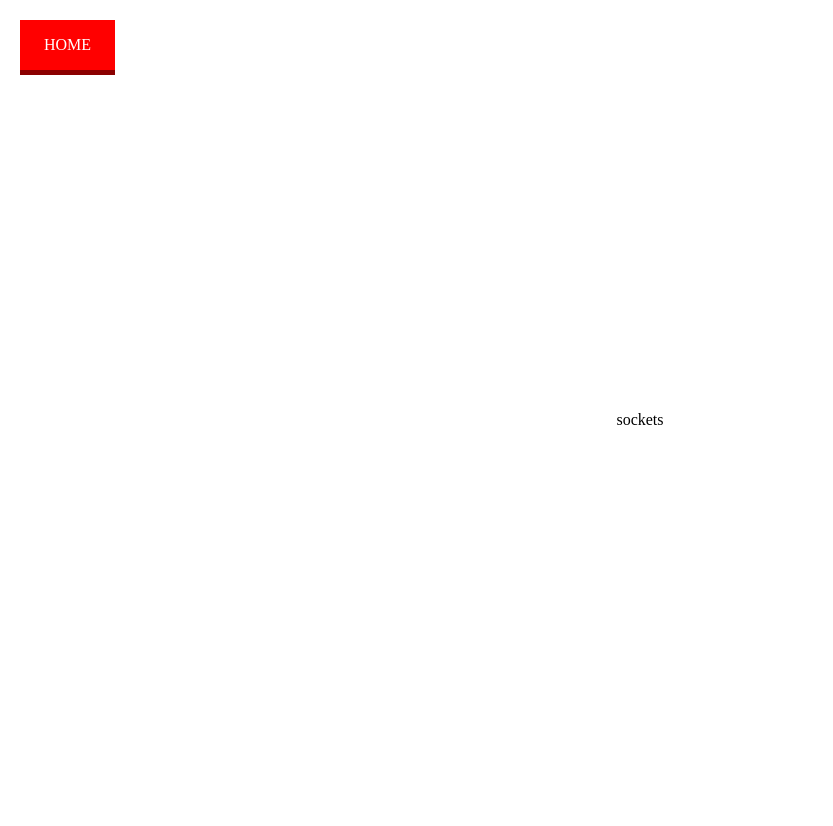
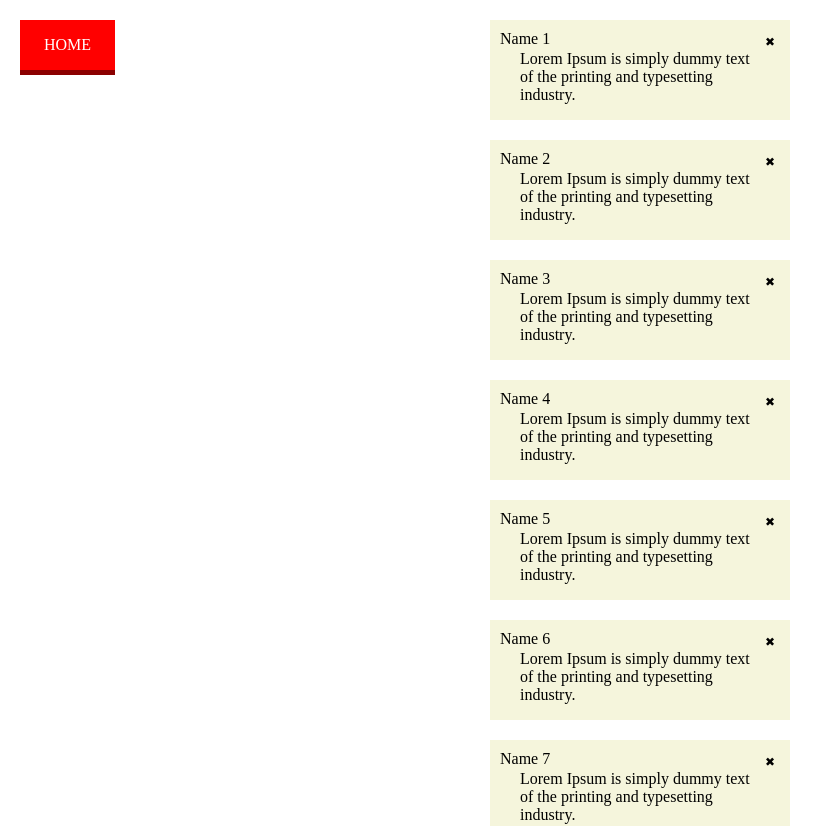
Before and after one commit to hoqua/fractions-and-sockets, a Vue app: page /sockets in a window 1280 px wide. Shown: the top 826 px of the page, without its empty margins (0-833 px from the left). Built offline with nearby package versions, Linux system fonts and the light colour scheme; no server answers; what vue-input-autowidth would draw is missing.

Commit message:
Added functionality to socket route

```diff
--- a/src/components/routes/Sockets.vue
+++ b/src/components/routes/Sockets.vue
@@ -1,17 +1,225 @@
 <template>
   <div class="flex-container">
     <slot></slot>
-    <p>sockets</p>
+    <div v-if="isError" class="error-box">
+      <div @click="isError = false" class="error-close-button"></div>
+      <p class="error-text">WS ERROR</p>
+    </div>
+    <div class="comment-section-wrapper">
+      <transition-group name="slide">
+        <div v-for="(comment, index) in commentsList" class="comment-wrapper" :key="comment.id">
+          <div class="comment-name">{{comment.userName}}</div>
+          <div class="comment-text">{{comment.text}}</div>
+          <div @click="dispatchDeleteAction(index)" class="comment-close-button"></div>
+        </div>
+      </transition-group>
+    </div>
   </div>
 </template>
 
 <script>
+  import {COMMENTARY_DELETE} from '../../actionTypes'
+
   export default {
-    name: "sockets"
+    name: "sockets",
+    data() {
+      return {
+        isError: false,
+        timeout: 3000,
+        wsUri: "ws://echo.websocket.org/",
+        commentsList: [
+          {
+            id: '1',
+            userName: 'Name 1',
+            text: 'Lorem Ipsum is simply dummy text of the printing and typesetting industry.'
+          },
+          {
+            id: '2',
+            userName: 'Name 2',
+            text: 'Lorem Ipsum is simply dummy text of the printing and typesetting industry.'
+          },
+          {
+            id: '3',
+            userName: 'Name 3',
+            text: 'Lorem Ipsum is simply dummy text of the printing and typesetting industry.'
+          },
+          {
+            id: '4',
+            userName: 'Name 4',
+            text: 'Lorem Ipsum is simply dummy text of the printing and typesetting industry.'
+          },
+          {
+            id: '5',
+            userName: 'Name 5',
+            text: 'Lorem Ipsum is simply dummy text of the printing and typesetting industry.'
+          },
+          {
+            id: '6',
+            userName: 'Name 6',
+            text: 'Lorem Ipsum is simply dummy text of the printing and typesetting industry.'
+          },
+          {
+            id: '7',
+            userName: 'Name 7',
+            text: 'Lorem Ipsum is simply dummy text of the printing and typesetting industry.'
+          },
+          {
+            id: '8',
+            userName: 'Name 8',
+            text: 'Lorem Ipsum is simply dummy text of the printing and typesetting industry.'
+          },
+          {
+            id: '9',
+            userName: 'Name 9',
+            text: 'Lorem Ipsum is simply dummy text of the printing and typesetting industry.'
+          },
+          {
+            id: '10',
+            userName: 'Name 10',
+            text: 'Lorem Ipsum is simply dummy text of the printing and typesetting industry.'
+          }
+        ],
+        taskQueue: [],
+      }
+    },
+    methods: {
+      dispatchDeleteAction(index) {
+        const call = {isActionsNeeded: true, actionName: COMMENTARY_DELETE, index: index}
+        this.websocket.send(JSON.stringify(call))
+        this.taskQueue.push(call)
+        setTimeout(() => this.verifyActionDone(index), this.timeout)
+      },
+      [COMMENTARY_DELETE](index) {
+        this.commentsList.splice(index, 1)
+        const foundedTask = this.searchInTaskQueue(index)
+        foundedTask === -1 ? this.isError = true : this.taskQueue.splice(foundedTask, 1)
+      },
+      onMessage(evt) {
+        const response = JSON.parse(evt.data)
+        if (response.isActionsNeeded) {
+          this[response.actionName](response.index)
+        }
+      },
+      verifyActionDone(index) {
+        this.searchInTaskQueue(index) === -1 ? null : this.isError = true
+      },
+      searchInTaskQueue(index) {
+        return this.taskQueue.findIndex(el => el.index === index)
+      },
+      onOpen(evt) {
+        console.log(evt)
+      },
+      onClose(evt) {
+        console.log(evt)
+      },
+      onError(evt) {
+        console.log(evt)
+      }
+    },
+    created() {
+      this.websocket = new WebSocket(this.wsUri);
+      this.websocket.onopen = (evt) => {
+        this.onOpen(evt)
+      }
+      this.websocket.onclose = (evt) => {
+        this.onClose(evt)
+      }
+      this.websocket.onmessage = (evt) => {
+        this.onMessage(evt)
+      }
+      this.websocket.onerror = (evt) => {
+        this.onError(evt)
+      }
+    },
+    destroyed() {
+      delete this.websocket.onopen
+      delete this.websocket.onclose
+      delete this.websocket.onmessage
+      delete this.websocket.onerror
+    }
   }
 </script>
 
 <style scoped>
+  .error-box {
+    position: absolute;
+    top: 15px;
+    right: 15px;
+    width: 150px;
+  }
 
+  .error-text {
+    position: absolute;
+    margin: 0;
+    right: 20px;
+    top: 5px;
+  }
+
+  .error-close-button {
+    height: 20px;
+    width: 20px;
+  }
+
+  .error-close-button:hover {
+    cursor: pointer;
+  }
+
+  .comment-section-wrapper {
+    height: 100%;
+    position: relative;
+  }
+
+  .comment-wrapper {
+    position: relative;
+    width: 300px;
+    height: 100px;
+    background: beige;
+    margin-bottom: 20px;
+  }
+
+  .comment-name {
+    position: absolute;
+    top: 10px;
+    left: 10px;
+  }
+
+  .comment-text {
+    padding: 30px;
+  }
+
+  .comment-close-button {
+    position: absolute;
+    top: 10px;
+    right: 10px;
+    height: 20px;
+    width: 20px;
+  }
+
+  .comment-close-button::after, .error-close-button::after {
+    content: "\2716";
+    text-indent: 0;
+    display: block;
+    position: absolute;
+    top: 5px;
+    right: 5px;
+    font-size: 12px;
+  }
+
+  .comment-close-button:hover {
+    cursor: pointer;
+  }
+
+  .slide-leave-active,
+  .slide-enter-active {
+    position: relative;
+    transition: 1s;
+  }
+
+  .slide-enter {
+    transform: translate(100%, 0);
+  }
+
+  .slide-leave-to {
+    transform: translate(-100%, 0);
+  }
 </style>
-fractions calculator
```
